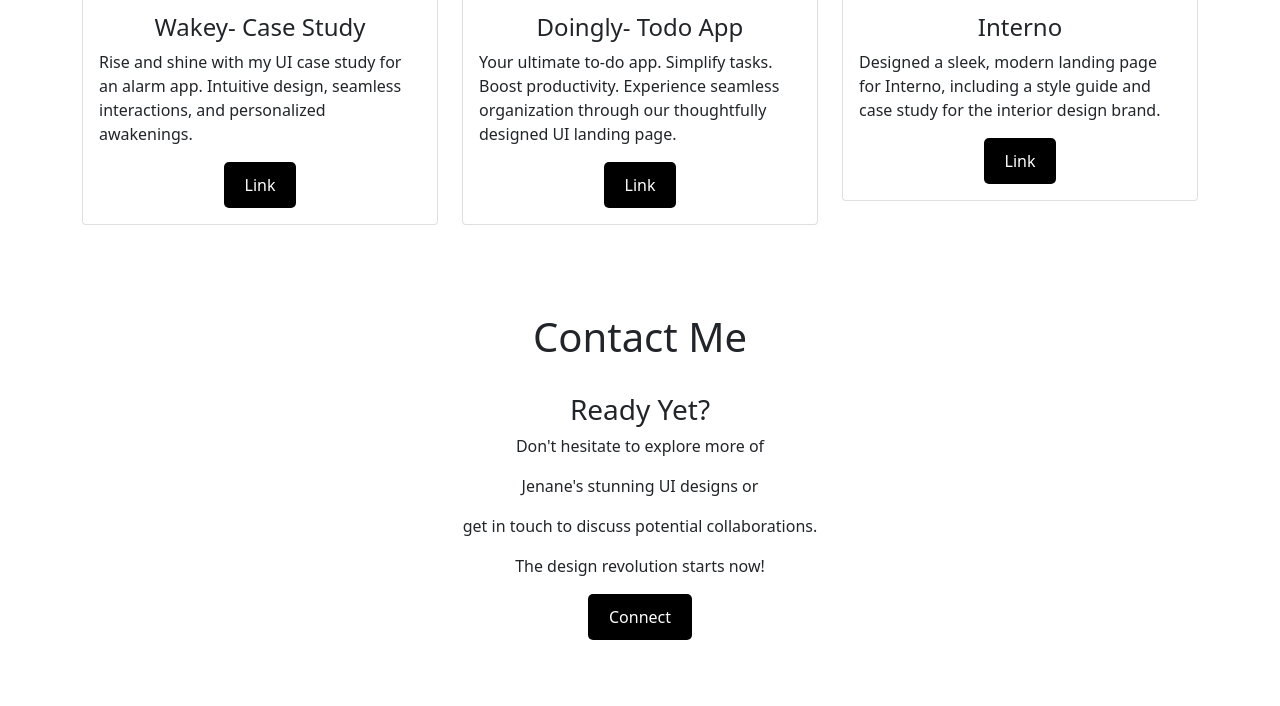
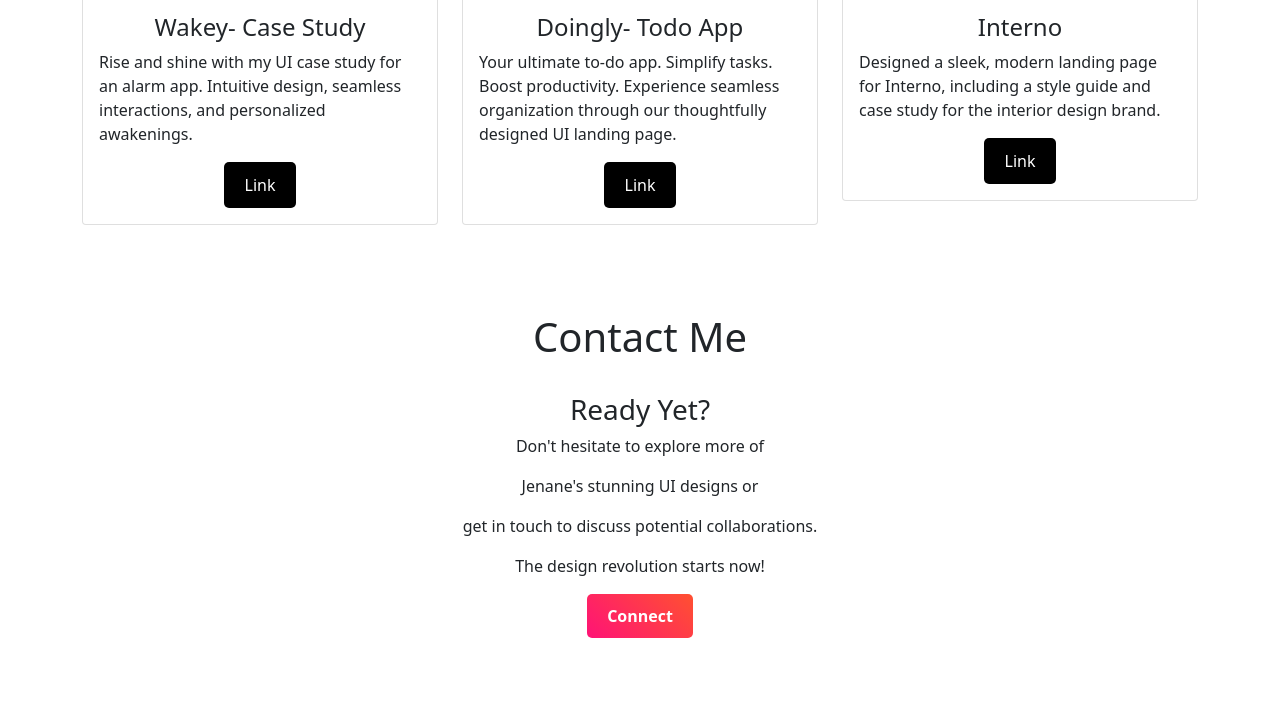
Before and after one commit to Jenane-Rajkumar/Jenane_Portfolio, a plain HTML site: page index.html in a window 1280 px wide. Shown: the part 2226-2932 px from the top of the page. Drawn offline with nearby package versions, Linux system fonts and the light colour scheme.

Commit message:
Update index.html

```diff
--- a/index.html
+++ b/index.html
@@ -182,7 +182,7 @@
                     <p align="center">get in touch to discuss potential collaborations.</p>
                     <p align="center">The design revolution starts now!</p>
                     <div class="text-center">
-                        <a href='https://mail.google.com/mail/?view=cm&fs=1&to=jenane.rajkumar@gmail.com' class="btn" style="background-color: black; color: white; padding: 10px 20px; text-decoration: none; border-radius: 5px;">Connect</a>
+                        <a href='https://mail.google.com/mail/?view=cm&fs=1&to=jenane.rajkumar@gmail.com' class="connect-btn">Connect</a>
                     </div>
                 </div>
     </section>
```
